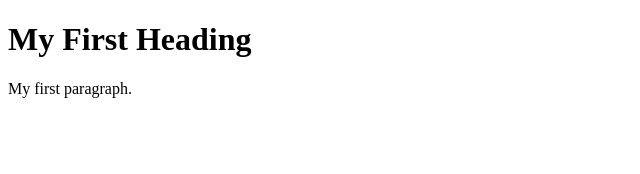
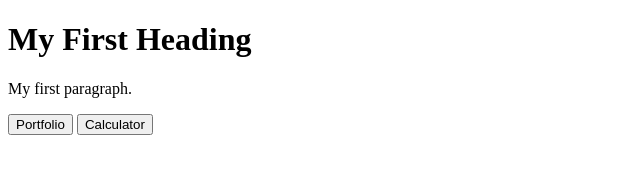
Before and after one commit to Venu9097/Afame-Technology, a plain HTML site: page index.html in a window 1280 px wide. Shown: the whole page, without its empty margins (0-640 px from the left). Drawn offline with Linux system fonts and the light colour scheme.

Commit message:
new changes

```diff
--- a/index.html
+++ b/index.html
@@ -4,6 +4,8 @@
 
 <h1>My First Heading</h1>
 <p>My first paragraph.</p>
+<button type="button" onclick="window.location.href='./Portfolio Website/index.html'">Portfolio</button>
+<button type="button" onclick="window.location.href='./Calculator/index.html'">Calculator</button>
 
 </body>
 </html>
```
